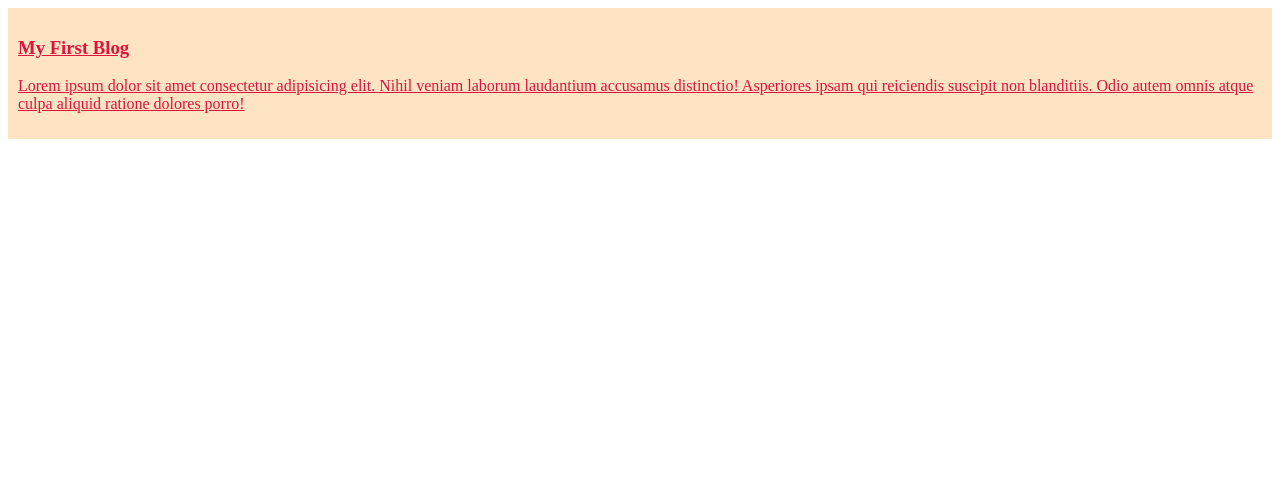
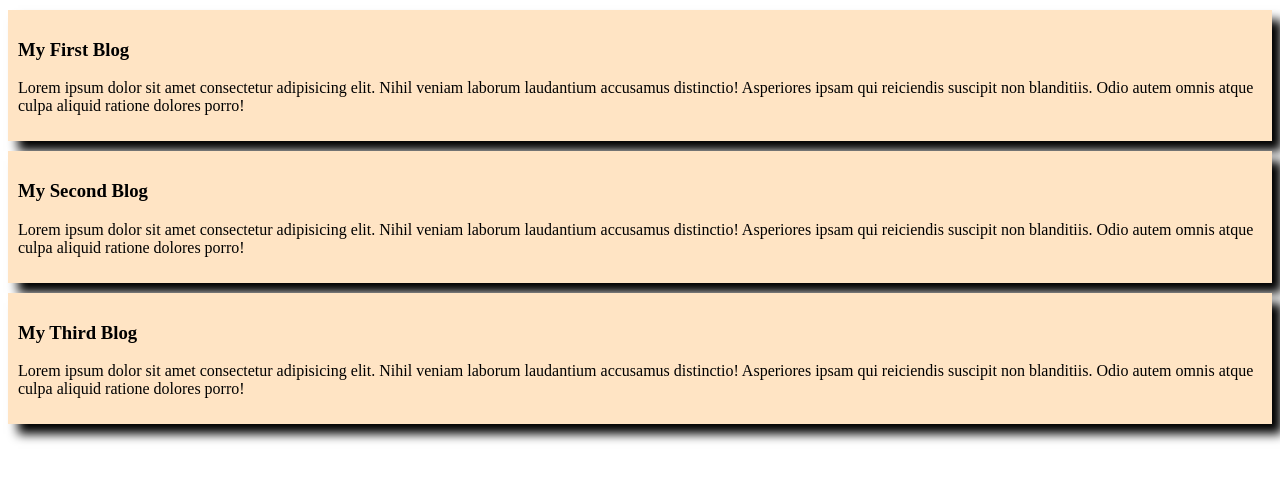
Before and after one commit to RahmanSilvi/my-simple-website, a plain HTML site: page index.html in a window 1280 px wide. Drawn offline with Linux system fonts and the light colour scheme.

Commit message:
added second and third blog

```diff
--- a/Styles/blog.css
+++ b/Styles/blog.css
@@ -1,7 +1,12 @@
 div{
     background-color: bisque;
-    text-decoration-line: underline;
-    color:crimson;
+    text-decoration-line:none;
     margin-bottom: 10px;
+    margin-top: 10px;
     padding: 10px;
+    box-shadow: 10px 10px 10px;
+    text-decoration: double;
+    text-justify: auto;
+
+
 }
--- a/index.html
+++ b/index.html
@@ -11,5 +11,17 @@
         <h3>My First Blog</h3>
         <p>Lorem ipsum dolor sit amet consectetur adipisicing elit. Nihil veniam laborum laudantium accusamus distinctio! Asperiores ipsam qui reiciendis suscipit non blanditiis. Odio autem omnis atque culpa aliquid ratione dolores porro!</p>
     </div>
+    <div>
+        <h3>My Second Blog</h3>
+        <p>Lorem ipsum dolor sit amet consectetur adipisicing elit. Nihil veniam laborum laudantium accusamus distinctio!
+            Asperiores ipsam qui reiciendis suscipit non blanditiis. Odio autem omnis atque culpa aliquid ratione dolores
+            porro!</p>
+    </div>
+    <div>
+        <h3>My Third Blog</h3>
+        <p>Lorem ipsum dolor sit amet consectetur adipisicing elit. Nihil veniam laborum laudantium accusamus distinctio!
+            Asperiores ipsam qui reiciendis suscipit non blanditiis. Odio autem omnis atque culpa aliquid ratione dolores
+            porro!</p>
+    </div>
 </body>
 </html>
```
